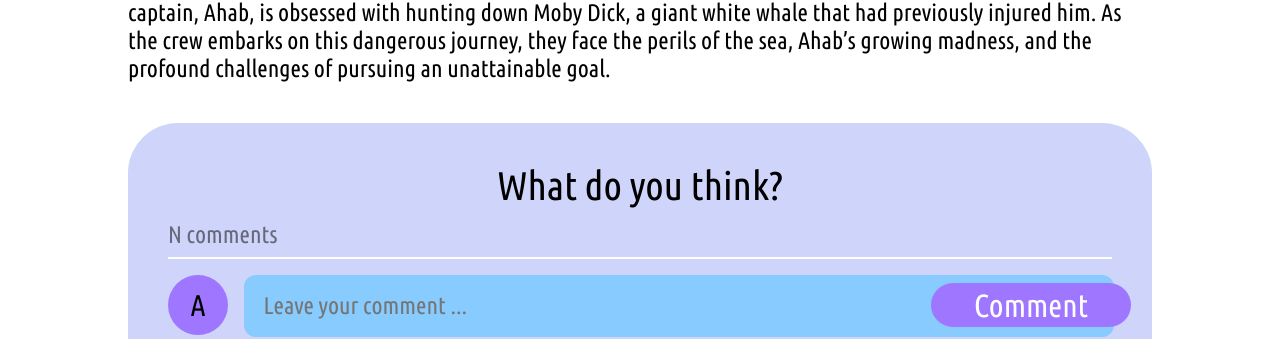
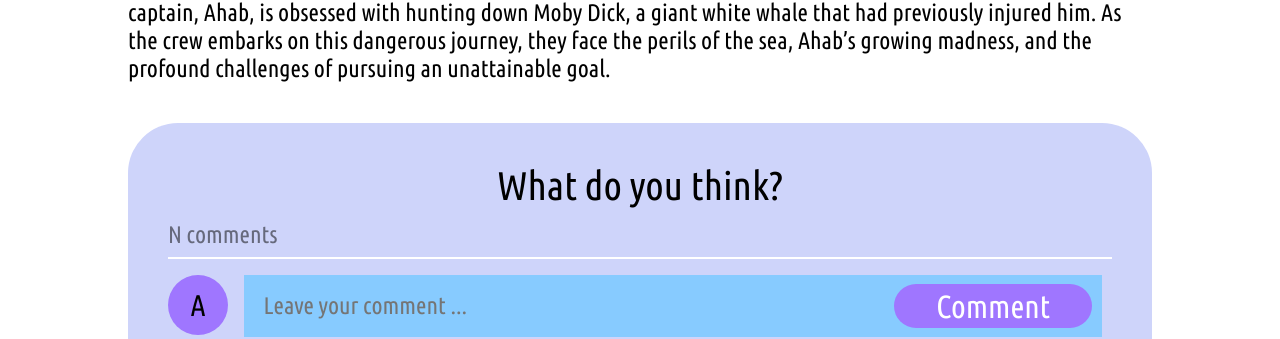
Before and after one commit to s3rbar/book-website, a website: page app/html/books-page.html in a window 1280 px wide. Shown: the part 613-952 px from the top of the page. Drawn offline with Linux system fonts and the light colour scheme; a web font is replaced by a local one.

Commit message:
Change comment button positioning in books-page.html

```diff
--- a/app/scss/_books-page.scss
+++ b/app/scss/_books-page.scss
@@ -123,16 +123,22 @@ main#books-page{
             .comment-info{
                 width: 92%;
                 &_text{
+                    width: calc(100% - 20px);
+                    display: flex;
+                    background-color: #87CBFF;
                     margin-bottom: 10px;
+                    justify-content: space-between;
+                    align-items: center;
+                    padding: 0 10px 0 0;
                     input{
-                        width: calc(100% - 20px);
+                        width: 75%;
                         height: 60px;
                         border: none;
                         border-radius: 12px;
                         padding-left: 20px;
                         font-size: 24px;
                         line-height: 24px;
-                        background-color: #87CBFF;
+                        background-color: rgba(0, 0, 0, $alpha: 0);
                     }
                     input::placeholder{
                         font-family: "Ubuntu Condensed", serif;
@@ -140,9 +146,6 @@ main#books-page{
                         font-style: normal;
                     }
                     button{
-                        position: absolute;
-                        left: calc(74.3% - 20px);
-                        margin-top: -54px;
                         width: 200px;
                         height: 44px;
                         border-radius: 50px;
```
Also changed, not shown: dist/index.css, 1 other file.
